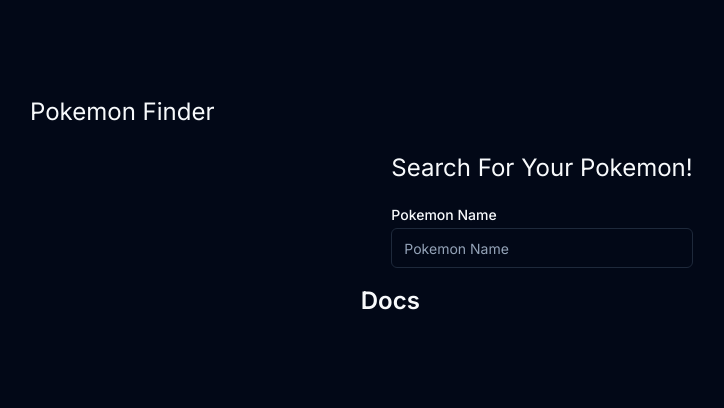
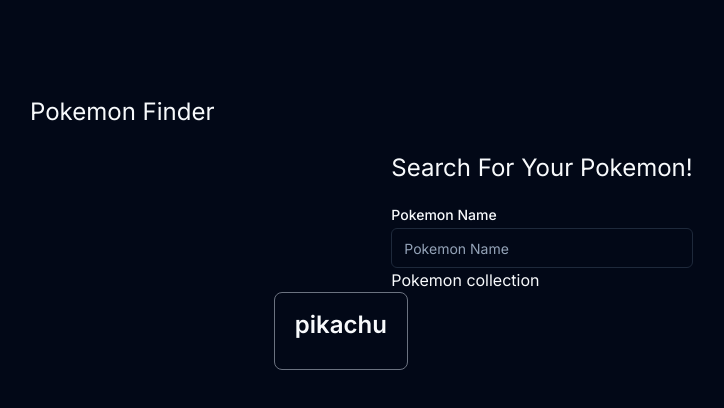
Before and after one commit to benshabbat/pokemon-finder, a Next.js app: page / in a window 1280 px wide. Shown: the top 408 px of the page, without its empty margins (98-822 px from the left). Built offline with nearby package versions, Linux system fonts and the light colour scheme.

Commit message:
add name to pokemon card test

```diff
--- a/components/pokemon-card.tsx
+++ b/components/pokemon-card.tsx
@@ -7,10 +7,10 @@
   return (
     <Link
       href={name}
-      className="group rounded-lg border border-transparent px-5 py-4 transition-colors hover:border-gray-300 hover:bg-gray-100 hover:dark:border-neutral-700 hover:dark:bg-neutral-800/30"
+      className="group rounded-lg border border-transparent px-5 py-4 transition-colors dark:border-gray-500 hover:border-gray-300 hover:bg-gray-100 hover:dark:border-neutral-700 hover:dark:bg-neutral-800/30"
       key={name + "Card"}
     >
-      <h2 className={`mb-3 text-2xl font-semibold`}>Docs</h2>
+      <h2 className={`mb-3 text-2xl font-semibold`}>{name}</h2>
     </Link>
   );
 };
--- a/components/pokemon-grid.tsx
+++ b/components/pokemon-grid.tsx
@@ -25,9 +25,10 @@
             autoComplete="off"
           />
         </div>
+        <h3 className="">Pokemon collection</h3>
       </div>
-      <div className="mb-32 grid text-center lg:mb-0 lg:grid-cols-4 lg:text-left">
-      <PokemonCard />
+      <div className="grid text-center lg:mb-0 lg:grid-cols-4 lg:text-left">
+      <PokemonCard name="pikachu" />
     </div>
     </>
   );
```
